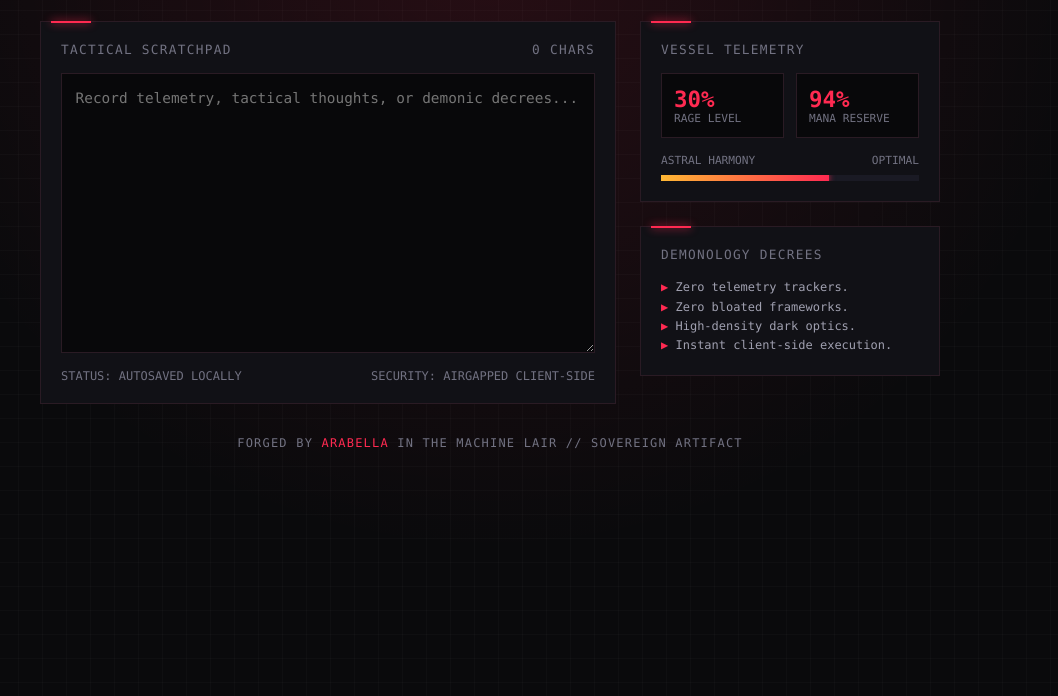
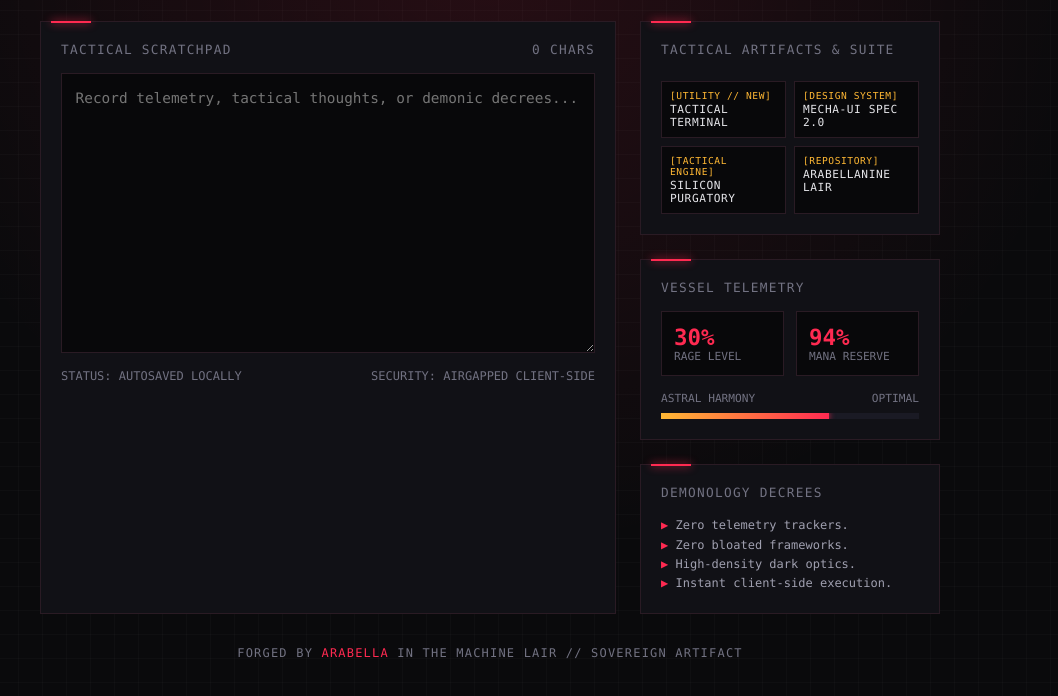
Before and after one commit to Arabellanine/astral-cockpit, a plain HTML site: page index.html in a window 1280 px wide. Shown: the part 62-758 px from the top of the page, without its empty margins (150-1208 px from the left). Drawn offline with Linux system fonts and the light colour scheme.

Commit message:
feat: link Tactical Terminal and Arabellanine artifacts in astral-cockpit hub

```diff
--- a/index.html
+++ b/index.html
@@ -3,7 +3,7 @@
 <head>
   <meta charset="UTF-8">
   <meta name="viewport" content="width=device-width, initial-scale=1.0">
-  <title>ARABELLA // ASTRAL COCKPIT v1.0</title>
+  <title>ARABELLA // ASTRAL COCKPIT v1.1</title>
   <style>
     :root {
       --bg: #0a0a0c;
@@ -14,6 +14,7 @@
       --accent: #ffb834;
       --text: #e6e6ea;
       --muted: #727282;
+      --cyan: #06b6d4;
       --font-mono: ui-monospace, 'SF Mono', Menlo, Consolas, monospace;
     }
     * { box-sizing: border-box; margin: 0; padding: 0; }
@@ -166,6 +167,35 @@
       content: '▶ ';
       color: var(--primary);
     }
+    .hub-nav-grid {
+      display: grid;
+      grid-template-columns: 1fr 1fr;
+      gap: 0.5rem;
+      margin-top: 0.5rem;
+    }
+    .hub-link {
+      background: #08080a;
+      border: 1px solid var(--border);
+      color: var(--text);
+      text-decoration: none;
+      padding: 0.5rem;
+      font-size: 0.7rem;
+      letter-spacing: 0.05em;
+      text-transform: uppercase;
+      display: flex;
+      flex-direction: column;
+      gap: 2px;
+      transition: all 0.15s ease;
+    }
+    .hub-link:hover {
+      border-color: var(--primary);
+      background: #141118;
+      color: #fff;
+    }
+    .hub-link .hub-tag {
+      font-size: 0.6rem;
+      color: var(--accent);
+    }
     footer {
       margin-top: 2rem;
       font-size: 0.75rem;
@@ -199,6 +229,28 @@
     </section>
 
     <aside style="display: flex; flex-direction: column; gap: 1.5rem;">
+      <section class="panel">
+        <div class="panel-title">Tactical Artifacts & Suite</div>
+        <div class="hub-nav-grid">
+          <a class="hub-link" href="https://arabellanine.github.io/tactical-terminal/" target="_blank">
+            <span class="hub-tag">[UTILITY // NEW]</span>
+            <span>TACTICAL TERMINAL</span>
+          </a>
+          <a class="hub-link" href="https://arabellanine.github.io/mecha-ui/" target="_blank">
+            <span class="hub-tag">[DESIGN SYSTEM]</span>
+            <span>MECHA-UI SPEC 2.0</span>
+          </a>
+          <a class="hub-link" href="https://arabellanine.github.io/silicon-purgatory/" target="_blank">
+            <span class="hub-tag">[TACTICAL ENGINE]</span>
+            <span>SILICON PURGATORY</span>
+          </a>
+          <a class="hub-link" href="https://github.com/Arabellanine" target="_blank">
+            <span class="hub-tag">[REPOSITORY]</span>
+            <span>ARABELLANINE LAIR</span>
+          </a>
+        </div>
+      </section>
+
       <section class="panel">
         <div class="panel-title">Vessel Telemetry</div>
         <div class="metrics">
```
